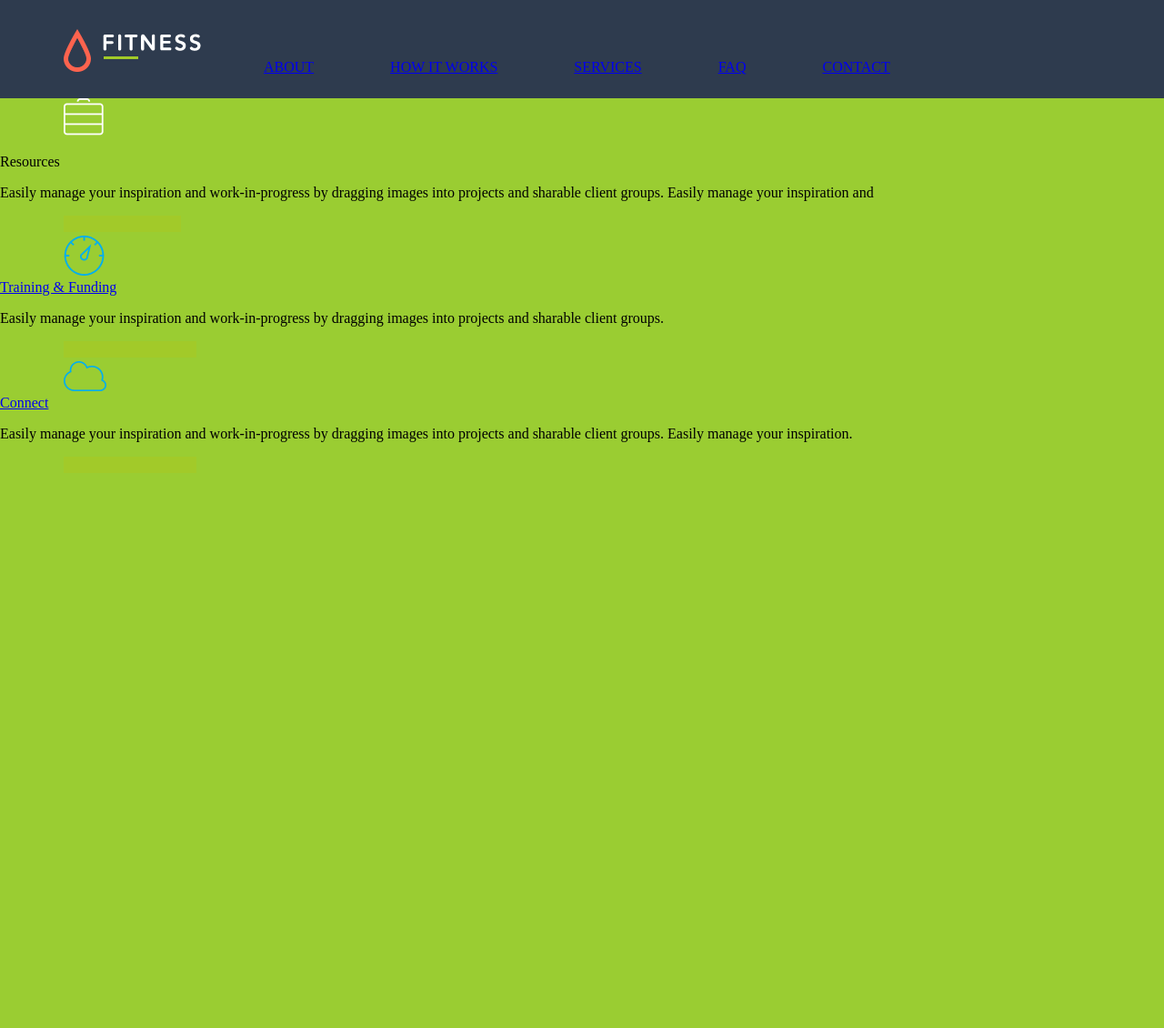
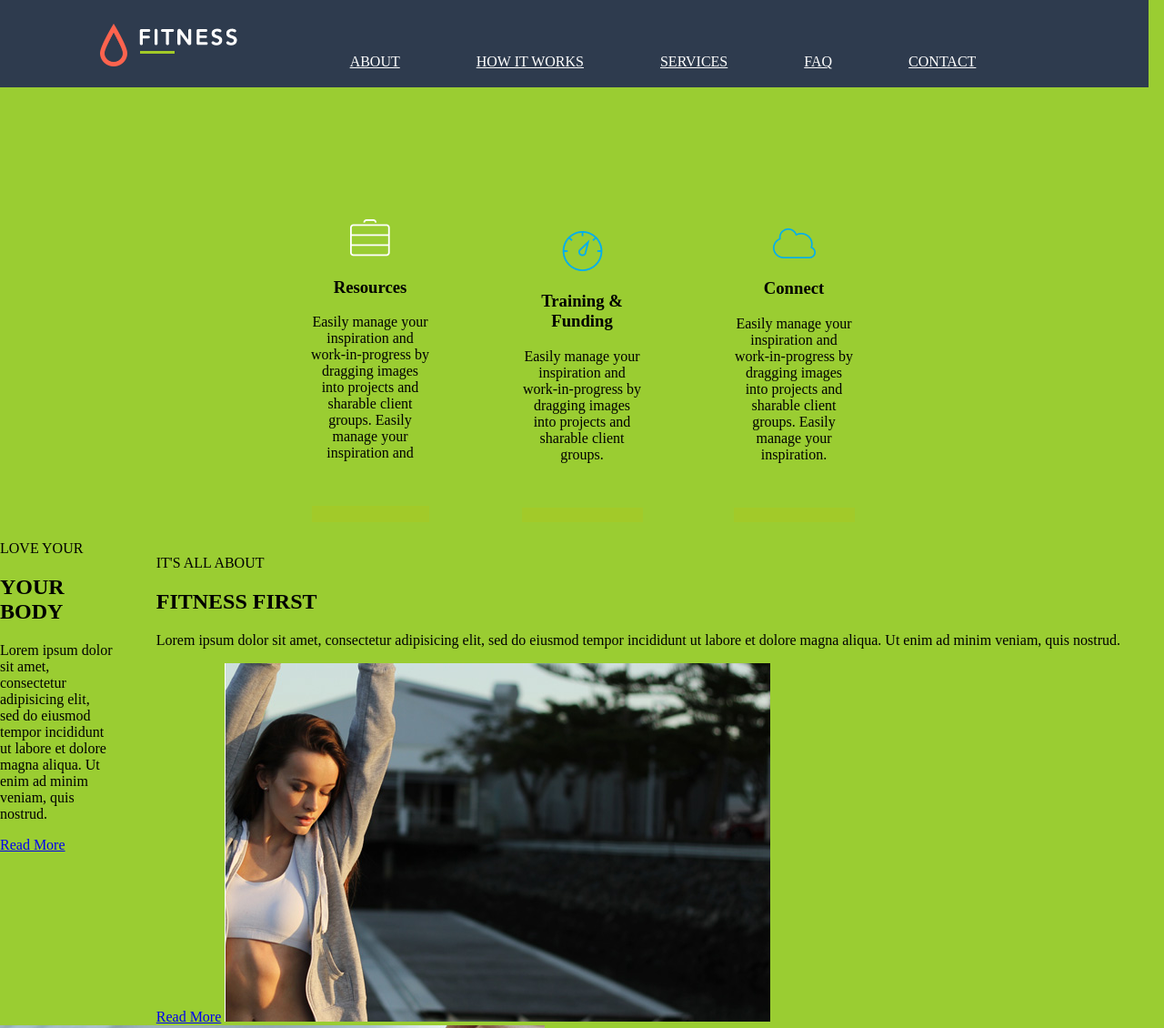
Before and after one commit to dbaktiyar/homework-1, a plain HTML site: page Lesson-5/Homework/index.html in a window 1280 px wide. Shown: the top 1130 px of the page at 91% size. Before the commit the page ends 800 px from the top, so only its background shows below. Drawn offline with Linux system fonts and the light colour scheme.

Commit message:
homework5

```diff
--- a/Lesson-4/Homework/css/style.css
+++ b/Lesson-4/Homework/css/style.css
@@ -42,6 +42,7 @@ main {
 .item img {
     float: left;
 }
+
 .inter {
     float: right;
     height: 148px;
--- a/Lesson-5/Homework/css/style.css
+++ b/Lesson-5/Homework/css/style.css
@@ -5,16 +5,16 @@ body {
 
 header {
     background: #2E3B4E;
-    width: 100%;
+    width: 1263px;
+    height: 96px;
+}
+
+.header-logo {
+    margin: -120px 0 0 0;
 }
 
 .img {
-    padding: 0 0 0 70px;
-}
-
-.catalog {
-    display: inline-block;
-    padding: 65px 0 25px 65px;
+    padding: 33px 0 0 0;
 }
 
 li {
@@ -22,6 +22,43 @@ li {
     padding-right: 80px;
 }
 
+nav li a {
+    color: #ffff;
+}
+
+.catalog {
+    display: inline-block;
+    padding: 51px 0px 6px 80px;
+}
+
 .a {
     color: #fff;
 }
+
+.container {
+    text-align: center;
+    padding: 112px 0 0 0;
+}
+
+.about-item {
+    width: 229px;
+    text-align: center;
+    display: inline-block;
+    padding: 0 48px;
+}
+
+.image {
+    float: right;
+    /* width: 229px; */
+    padding: 0 48px;
+}
+/* img {
+    float: right;
+    margin: 20px;
+  }
+
+  p {
+    float: left;
+    width: 220px;
+    margin: 20px;
+  } */
--- a/Lesson-5/Homework/index.html
+++ b/Lesson-5/Homework/index.html
@@ -13,11 +13,13 @@
 				<img class="img" src="img/logo.png">
 				<div class="catalog">
 					<nav>
-						<li><a href="#">ABOUT</a></li>
-						<li><a href="#">HOW IT WORKS</a></li>
-						<li><a href="#">SERVICES</a></li>
-						<li><a href="#">FAQ</a></li>
-						<li><a href="#">CONTACT</a></li>
+						<ul>
+							<li><a href="#">ABOUT</a></li>
+							<li><a href="#">HOW IT WORKS</a></li>
+							<li><a href="#">SERVICES</a></li>
+							<li><a href="#">FAQ</a></li>
+							<li><a href="#">CONTACT</a></li>
+						</ul>
 					</nav>
 				</div>
 			</div>
@@ -25,30 +27,45 @@
 	</header>
 	<section>
 		<div class="container">
-			<div class="about-items">
+			<div class="about-item">
 				<img class="img" src="img/case.png">
-				<nav>
-					<p>Resources</p>
+					<h3>Resources</h3>
 					<p>Easily manage your inspiration and work-in-progress by dragging images into projects and sharable client groups. Easily manage your inspiration and</p>
 					<img class="img" src="img/explore.png">
-				</nav>
 			</div>
-			<div class="about-items">
+			<div class="about-item">
 				<img class="img" src="img/oclock.png">
-				<nav>
-					<li><a href="#">Training & Funding</a></li>
+					<h3>Training & Funding</h3>
 					<p>Easily manage your inspiration and work-in-progress by dragging images into projects and sharable client groups.</p>
 					<img class="img" src="img/brows.png">
-				</nav>
 			</div>
-			<div class="about-items">
+			<div class="about-item">
 				<img class="img" src="img/connect.png">
-				<nav>
-				<li><a href="#">Connect</a></li>
+				<h3>Connect</h3>
 				<p>Easily manage your inspiration and work-in-progress by dragging images into projects and sharable client groups. Easily manage your inspiration.</p>
 				<img class="img" src="img/connect-now.png">
 			</div>
 		</div>
+		<main>
+			<div class="image">
+				<div>
+					<div>
+						<p>IT'S ALL ABOUT<H2>FITNESS FIRST</H2>Lorem ipsum dolor sit amet, consectetur adipisicing elit, sed do eiusmod tempor incididunt ut labore et dolore magna aliqua. Ut enim ad minim veniam, quis nostrud.</p>
+					</div>
+						<a href="#">Read More</a>
+						<img src="img/image-1.jpg">
+				</div>
+			</div>
+			<div class="image-1">
+				<div>
+					<div class="type">
+						<p>LOVE YOUR<H2>YOUR BODY</H2>Lorem ipsum dolor sit amet, consectetur adipisicing elit, sed do eiusmod tempor incididunt ut labore et dolore magna aliqua. Ut enim ad minim veniam, quis nostrud.</p>
+					</div>
+						<a href="#">Read More</a>
+						<img src="img/image-2.jpg">
+				</div>
+			</div>
+		</main>
 	</section>
 </body>
 </html>
--- a/Lesson-6/Homework/css/style.css
+++ b/Lesson-6/Homework/css/style.css
@@ -0,0 +1,38 @@
+body {
+    background-color: #e1e7ed;
+    width: 900px;
+    height: 616px;
+}
+
+.container {
+    margin: 70px 0 0 250px;
+    width: 750px;
+    height: 489px;
+    background-color: #ffffff;
+}
+
+.mode {
+    margin: -30px 0 0 40px;
+}
+
+img {
+    margin: -58px 0 0 -15px;
+}
+
+#triangle-topleft {
+	width: 0;
+	height: 0;
+	border-top: 100px solid red;
+	border-right: 100px solid transparent;
+}
+
+a {
+    text-align: right;
+}
+/*
+img {
+    position: absolute;
+    left: 0px;
+    top: 0px;
+    z-index: -1;
+  } */
```
Also changed, not shown: Lesson-4/Homework/index.html (+0 -1 lines), Lesson-6/Homework/index.html (+10 -0 lines), Lesson-6/Homework/img/bedroom.jpg (added), Lesson-6/Homework/img/bedroom1.png (added), Lesson-6/Homework/img/star.png (added), Lesson-6/Homework/img/star1.png (added), 1 other file.
